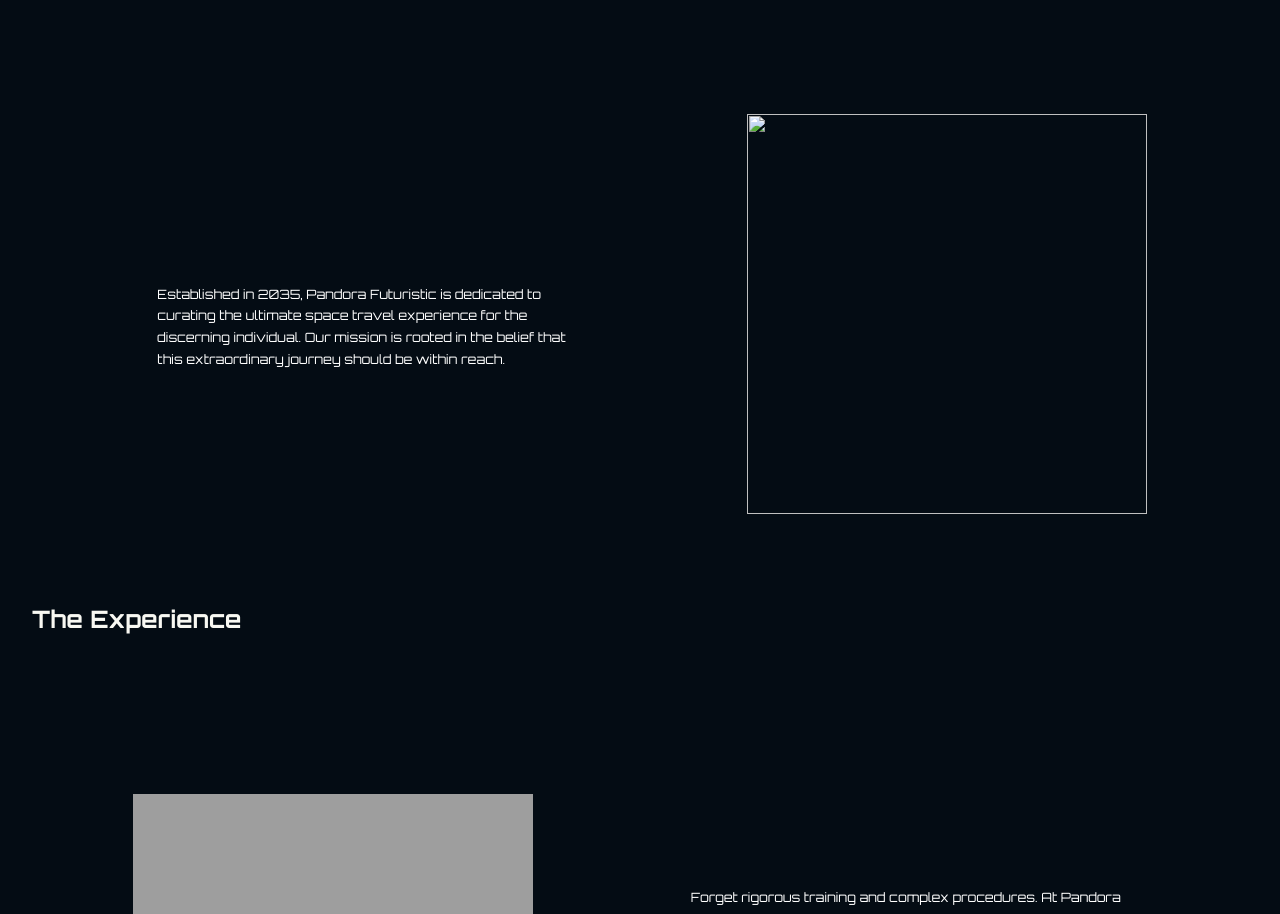
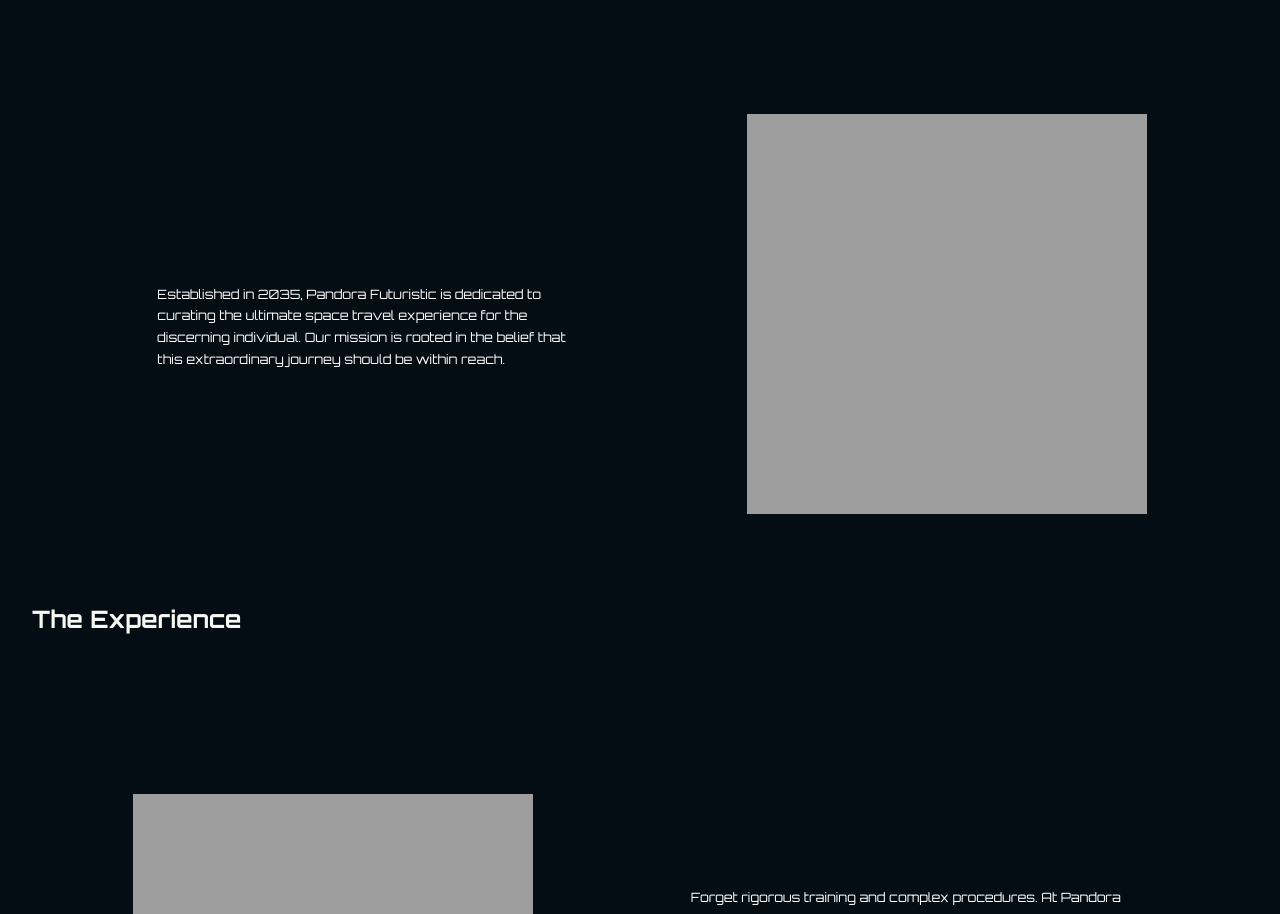
Before and after one commit to Mentor-KKS/02_WBS_Project_Pandora-Futuristic, a plain HTML site: page classic/index.html in a window 1280 px wide. Shown: the part 992-1906 px from the top of the page. Drawn offline with Linux system fonts and the light colour scheme; the site is published under a folder, as on GitHub Pages, so addresses that start at the root find nothing.

Commit message:
Update index.html

```diff
--- a/classic/index.html
+++ b/classic/index.html
@@ -52,7 +52,7 @@
             should be within reach.
           </p>
           <div class="mission-image">
-            <img src="/src/img/Space_Capsule.png" />
+            <img src="./src/img/Space_Capsule.png" />
           </div>
         </div>
       </section>
```
